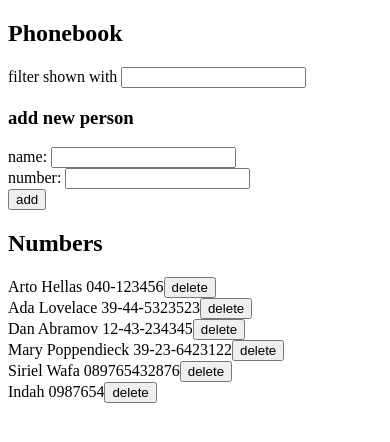
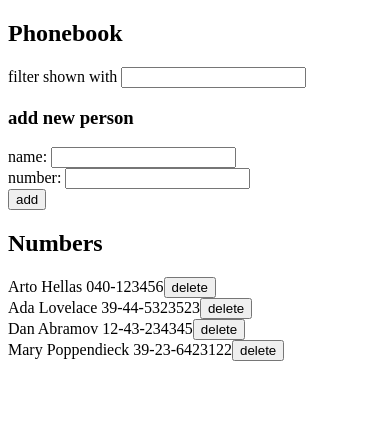
Before and after one commit to indahjann/fullstack-moocfi, a React (Vite) app in the folder Part 2/phonebook/: page / in a window 390 px wide. Shown: the top 442 px of the page. Built offline with nearby package versions, Linux system fonts and the light colour scheme; data requests are answered from the project's data file.

Commit message:
2.17*: Phonebook step 12 done

```diff
--- a/Part 2/phonebook/db.json
+++ b/Part 2/phonebook/db.json
@@ -19,16 +19,6 @@
       "name": "Mary Poppendieck",
       "number": "39-23-6423122",
       "id": "4"
-    },
-    {
-      "id": "5",
-      "name": "Siriel Wafa",
-      "number": "089765432876"
-    },
-    {
-      "id": "0abf",
-      "name": "Indah",
-      "number": "0987654"
     }
   ]
 }
--- a/Part 2/phonebook/src/App.jsx
+++ b/Part 2/phonebook/src/App.jsx
@@ -38,6 +38,11 @@ const App = () => {
       personService
         .remove(id)
         .then(() => {
+          setPersons(persons.filter(p => p.id !== id))
+        })
+        .catch(error => {
+          console.log("error deleting person")
+          showNotification(`Information of ${person.name} has already been removed from server`, 'error')
           setPersons(persons.filter(p => p.id !== id))
         })
     }
```
